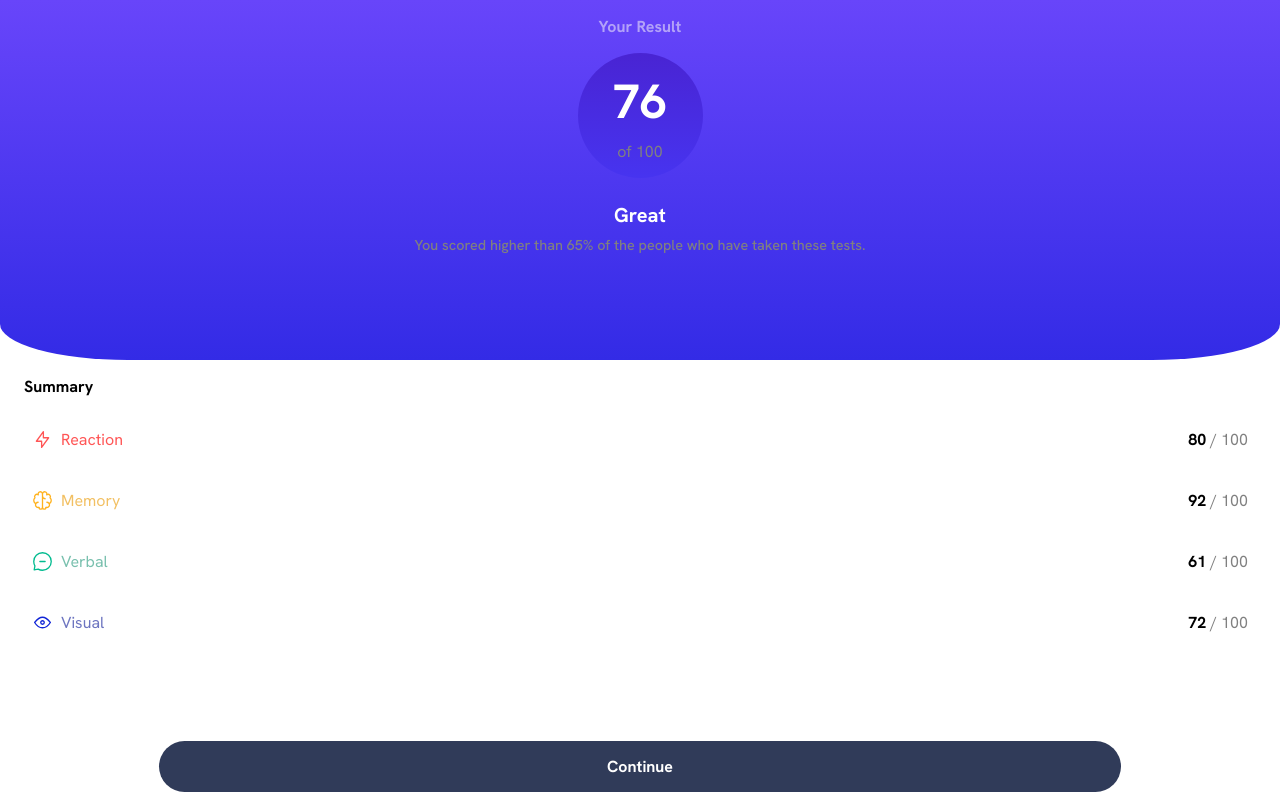
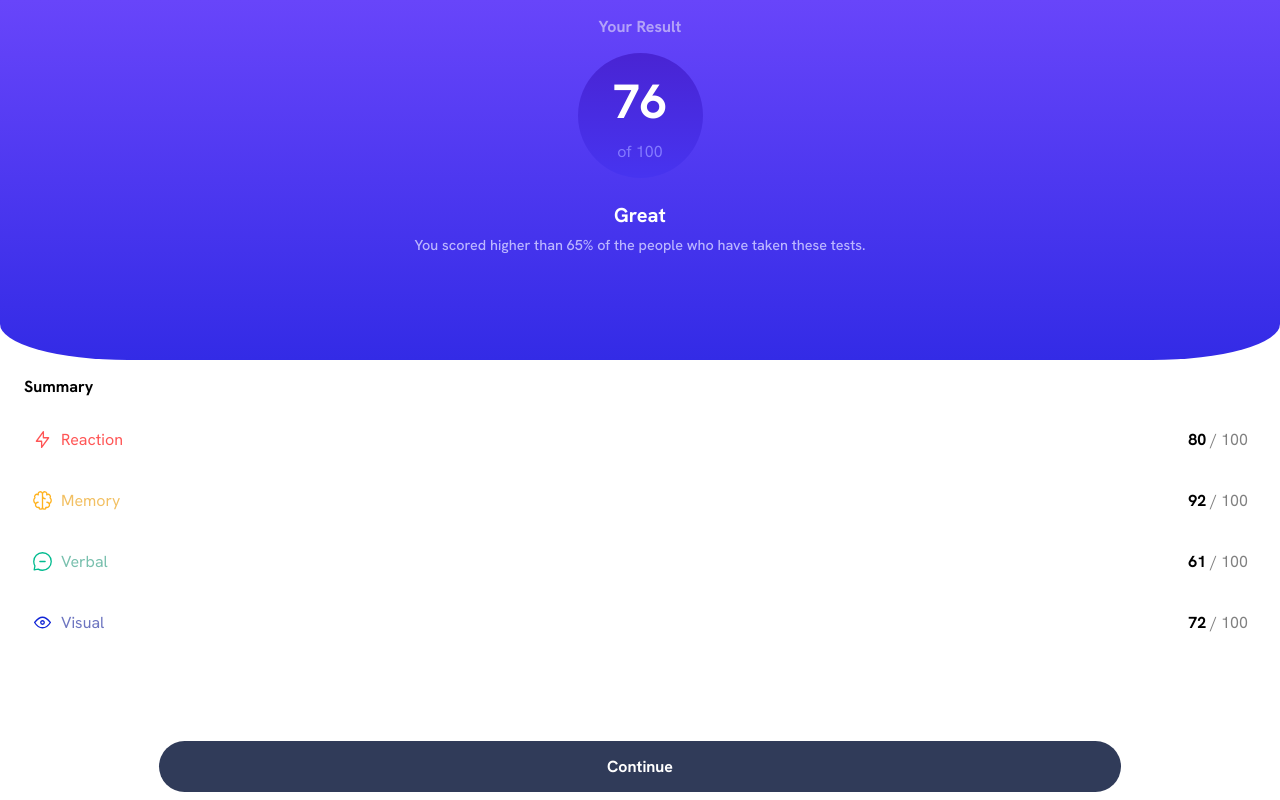
Before and after one commit to Gromzi/frontend-mentor-challenges, a React (Vite) app in the folder results-summary-component/: page / in a window 1280 px wide. Built offline with nearby package versions, Linux system fonts and the light colour scheme.

Commit message:
Fix colors in result section

```diff
--- a/results-summary-component/src/styles/app.scss
+++ b/results-summary-component/src/styles/app.scss
@@ -87,7 +87,7 @@ p {
       }
 
       .smallResult {
-        color: gray;
+        color: #847aff;
         font-family: 'HankenGrotesk', sans-serif;
       }
     }
@@ -107,7 +107,7 @@ p {
 
       .resultText {
         font-size: 0.9rem;
-        color: gray;
+        color: #bbb6ff;
         font-family: 'HankenGroteskMedium', sans-serif;
       }
     }
```
